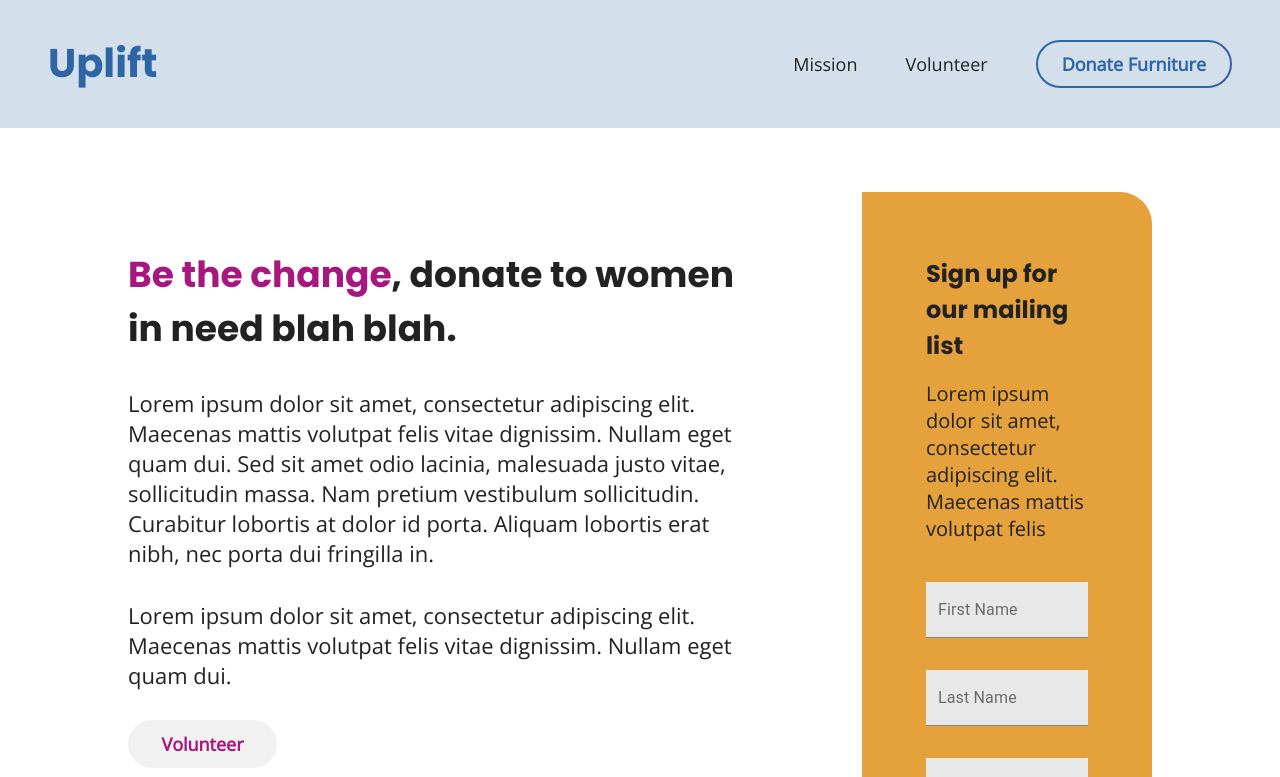
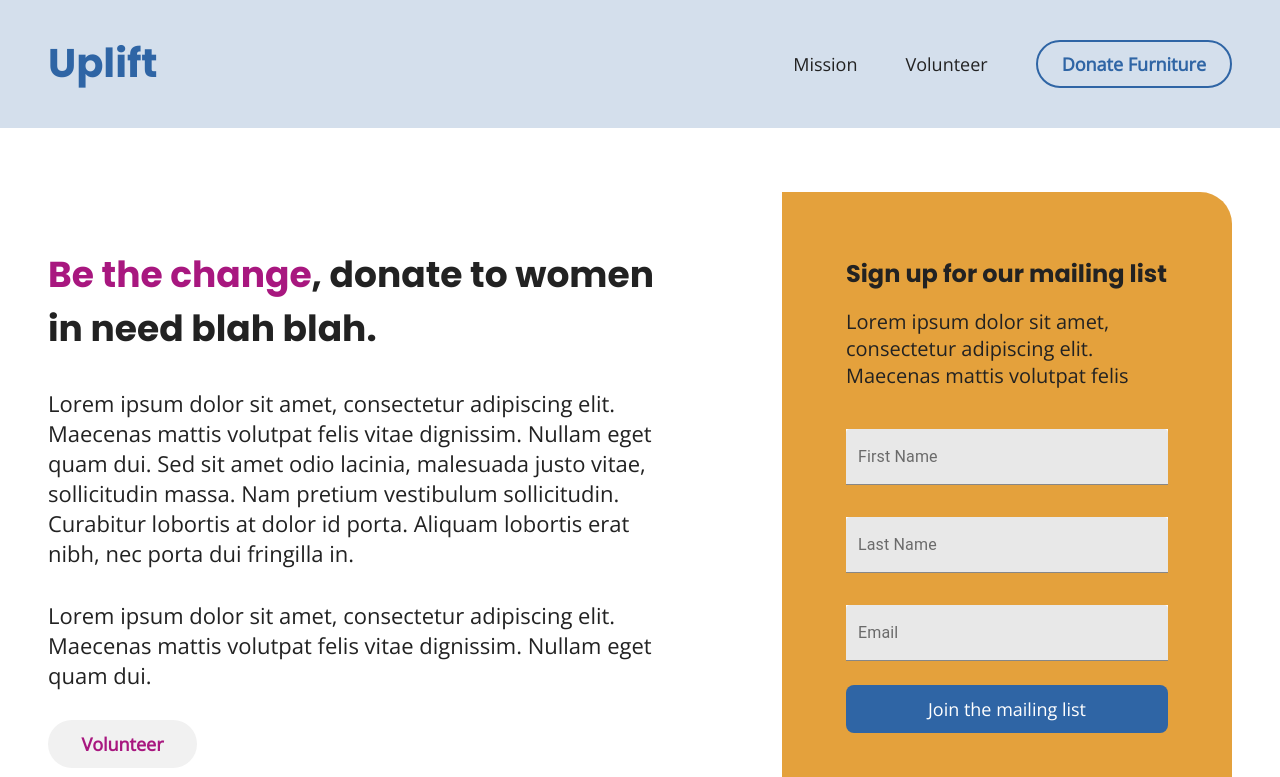
Before and after one commit to xCyziw/Wackathon, a React (Create React App) app: page /volunteer in a window 1280 px wide. Shown: the top 777 px of the page. Built offline with nearby package versions, Linux system fonts and the light colour scheme.

Commit message:
style changes

```diff
--- a/src/components/NewsLetter/style.css
+++ b/src/components/NewsLetter/style.css
@@ -21,8 +21,12 @@
 .news{
     display: flex;
     flex-direction: row;
-    margin: 64px 128px 64px 128px;
+    padding: 64px 0;
+    max-width: 1184px;
+    margin: auto;
 }
+
+
 
 .aye{
     position: static;
```
